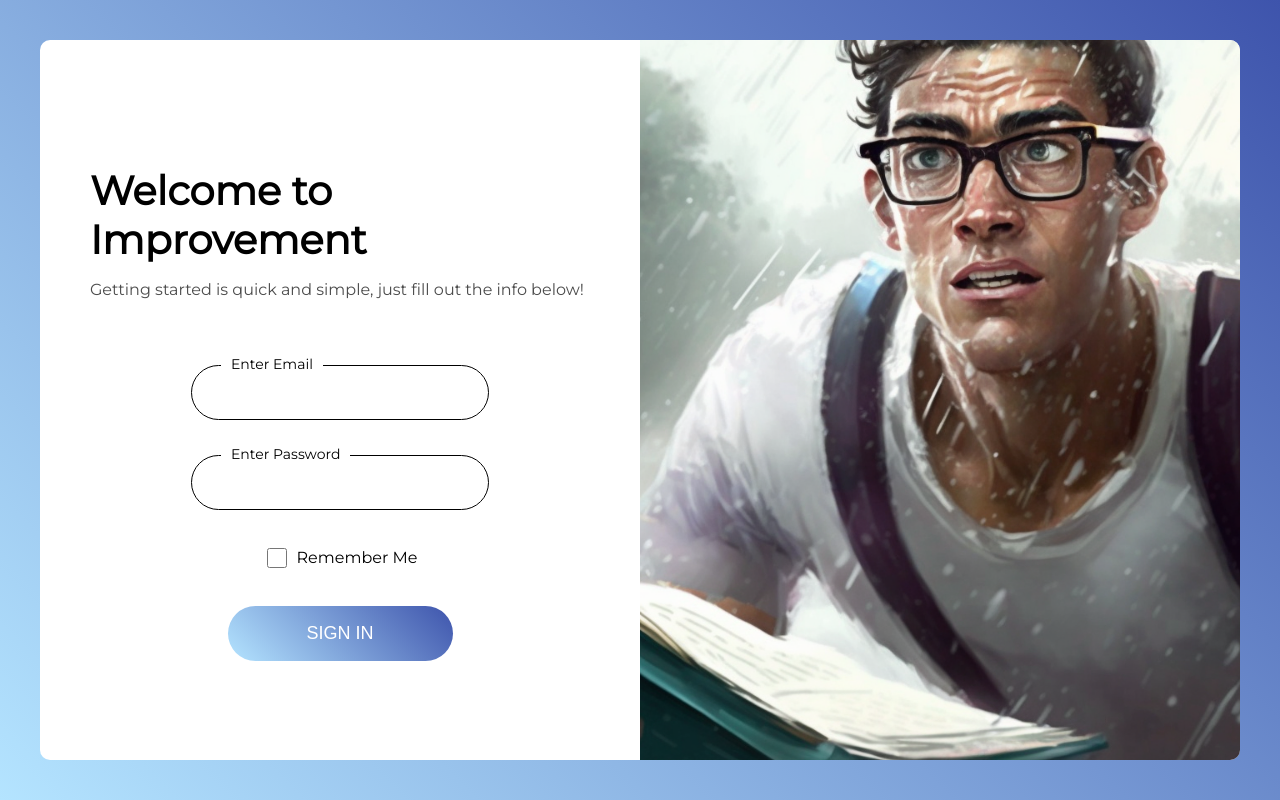
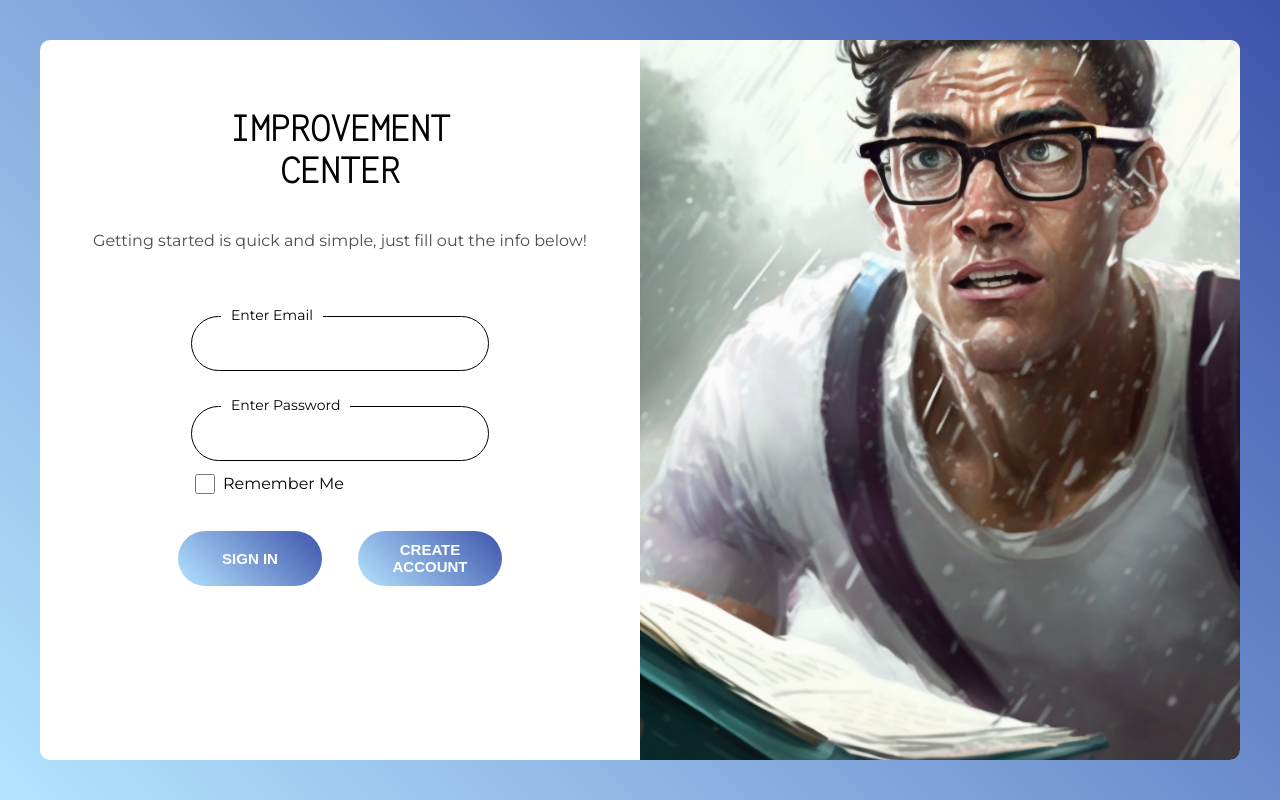
Before and after one commit to m1ckeyyy/login-app-UI, a React (Vite) app in the folder client/: page /login in a window 1280 px wide. Built offline with nearby package versions, Linux system fonts and the light colour scheme.

Commit message:
login animations

```diff
--- a/client/src/pages/Login.jsx
+++ b/client/src/pages/Login.jsx
@@ -1,11 +1,47 @@
 import "./styles/Login.scss";
+export default function Login() {
+  let canClick = true;
 
-export default function Login() {
+  const hoverEffect = (event) => {
+    // if (!canClick) return;
+
+    // canClick = false;
+    // setTimeout(() => {
+    //   canClick = true;
+    // }, 1000);
+
+    const letters = "ABCDEFGHIJKLMNOPQRSTWVUXYZ";
+    let iterations = 0;
+
+    const interval = setInterval(() => {
+      event.target.innerText = event.target.innerText
+        .split("")
+        .map((letter, index) => {
+          if (index < iterations) {
+            return event.target.dataset.value[index];
+          }
+          return letters[Math.floor(Math.random() * 26)];
+        })
+        .join("");
+
+      if (iterations >= 11) clearInterval(interval);
+      iterations += 1 / 3;
+    }, 30);
+  };
   return (
     <div className="container">
       <div className="login-left">
         <div className="login-header">
-          <h1>Welcome to Improvement</h1>
+          <h1
+            data-value="IMPROVEMENT"
+            className="improvement"
+            onMouseOver={hoverEffect}
+          >
+            IMPROVEMENT
+          </h1>
+          <h1 data-value="CENTER" className="center" onMouseOver={hoverEffect}>
+            CENTER
+          </h1>
           <p>
             Getting started is quick and simple, just fill out the info below!
           </p>
@@ -13,28 +49,28 @@ export default function Login() {
         <form className="login-form">
           <div className="login-form-content">
             <div className="form-item">
-              <label for="email">Enter Email</label>
+              <label>Enter Email</label>
               <input type="text" id="email" />
             </div>
-            <div className="form-item">
-              <label for="password">Enter Password</label>
+            <div className="form-item password">
+              <label>Enter Password</label>
               <input type="password" id="password" />
-            </div>
-            <div className="form-item">
               <div className="checkbox">
                 <input type="checkbox" id="rememberMeCheckbox" />
-                <label for="rememberMeCheckbox" className="checkboxLabel">
-                  Remember Me
-                </label>
+                <label className="checkboxLabel">Remember Me</label>
               </div>
             </div>
-            <button type="submit">Sign In</button>
+            <div className="buttons">
+              <button type="submit" className="submit-btn">
+                Sign In
+              </button>
+              <button className="create-account-btn">
+                <a className="create-account-href" href="/register">
+                  Create Account
+                </a>
+              </button>
+            </div>
           </div>
-
-          {/* <div className="login-form-footer">
-            <a href="#">a</a>
-            <a href="#">b</a>
-          </div> */}
         </form>
       </div>
       <div className="login-right">
--- a/client/src/pages/styles/Login.scss
+++ b/client/src/pages/styles/Login.scss
@@ -1,6 +1,8 @@
 @import url("https://fonts.googleapis.com/css2?family=Rubik&display=swap");
 @import url("https://fonts.googleapis.com/css2?family=Montserrat&display=swap");
+@import url("https://fonts.googleapis.com/css2?family=Inconsolata:wght@200&display=swap");
 
+$inconsolata: "Inconsolata", monospace;
 $rubik: "Rubik", sans-serif;
 $montserrat: "Montserrat", sans-serif;
 $primary-color: #b4e4ff;
@@ -43,11 +45,25 @@ body {
   }
 }
 .login-header {
+  display: flex;
+  position: relative;
   margin-bottom: 50px;
-  h1 {
-    text-align: start;
+  text-align: center;
+  justify-content: center;
+
+  .improvement {
+    font-family: $inconsolata;
     font-size: 40px;
     margin-bottom: 10px;
+    position: absolute;
+    bottom: 107px;
+  }
+  .center {
+    font-family: $inconsolata;
+    font-size: 40px;
+    margin-bottom: 10px;
+    position: absolute;
+    bottom: 65px;
   }
   p {
     opacity: 0.7;
@@ -55,16 +71,20 @@ body {
 }
 .login-form {
   width: 450px;
-  &-content {
-    display: flex;
-    flex-direction: column;
-    gap: 35px;
-  }
+  // &-content {
+  //   display: flex;
+  //   flex-direction: column;
+  //   gap: 35px;
+  // }
   &-footer {
     display: flex;
     gap: 30px;
     margin-top: 70px;
   }
+}
+.checkboxLabel,
+#rememberMeCheckbox {
+  cursor: pointer;
 }
 .form-item label:not(.checkboxLabel) {
   display: inline-block;
@@ -89,11 +109,7 @@ input[type="password"] {
 input[type="password"] {
   letter-spacing: 3px;
 }
-.checkbox {
-  display: flex;
-  align-items: center;
-  gap: 7px;
-}
+
 input[type="checkbox"] {
   width: 20px;
   height: 20px;
@@ -101,20 +117,88 @@ input[type="checkbox"] {
 }
 .login-form-content {
   display: flex;
+  gap: 35px;
+  flex-direction: column;
+  // width: 80%;
   align-items: center;
 }
-button {
+.buttons {
+  width: 80%;
+  display: flex;
+  justify-content: space-around;
+}
+.submit-btn {
+  font-weight: bold;
+  position: relative;
+  background-image: linear-gradient(45deg, $primary-color, $secondary-color);
+  z-index: 1;
   border: none;
-  background: linear-gradient(45deg, $primary-color, $secondary-color);
   color: white;
   padding: 1rem;
   border-radius: 100px;
   text-align: center;
   text-transform: uppercase;
-  font-size: 18px;
+  font-size: 15px;
   height: 55px;
   cursor: pointer;
-  width: 50%;
+  width: 40%;
+  margin-top: 35px;
+  &::before {
+    border-radius: 100px;
+    position: absolute;
+    content: "";
+    top: 0;
+    right: 0;
+    bottom: 0;
+    left: 0;
+    background-image: linear-gradient(20deg, $secondary-color, $primary-color);
+    z-index: -1;
+    transition: opacity 0.5s linear;
+    opacity: 0;
+  }
+  &:hover::before {
+    opacity: 1;
+  }
+}
+.create-account-btn {
+  font-weight: bold;
+
+  display: flex;
+  align-items: center;
+  text-decoration: none;
+  position: relative;
+  background-image: linear-gradient(45deg, $primary-color, $secondary-color);
+  z-index: 1;
+  border: none;
+  color: white;
+  padding: 1rem;
+  border-radius: 100px;
+  text-transform: uppercase;
+  font-size: 15px;
+  height: 55px;
+  cursor: pointer;
+  width: 40%;
+  margin-top: 35px;
+  &::before {
+    border-radius: 100px;
+    position: absolute;
+    content: "";
+    top: 0;
+    right: 0;
+    bottom: 0;
+    left: 0;
+    background-image: linear-gradient(20deg, $secondary-color, $primary-color);
+    z-index: -1;
+    transition: opacity 0.5s linear;
+    opacity: 0;
+  }
+  &:hover::before {
+    opacity: 1;
+  }
+}
+.create-account-href {
+  text-decoration: none;
+  color: white;
 }
 @media (max-width: 791px) {
   .container {
@@ -132,6 +216,16 @@ button {
     display: flex;
     align-items: center;
   }
+}
+.password {
+  position: relative;
+}
+.checkbox {
+  display: flex;
+  gap: 5px;
+  align-items: center;
+  position: absolute;
+  top: 65px;
 }
 img {
   // display: none;
```
